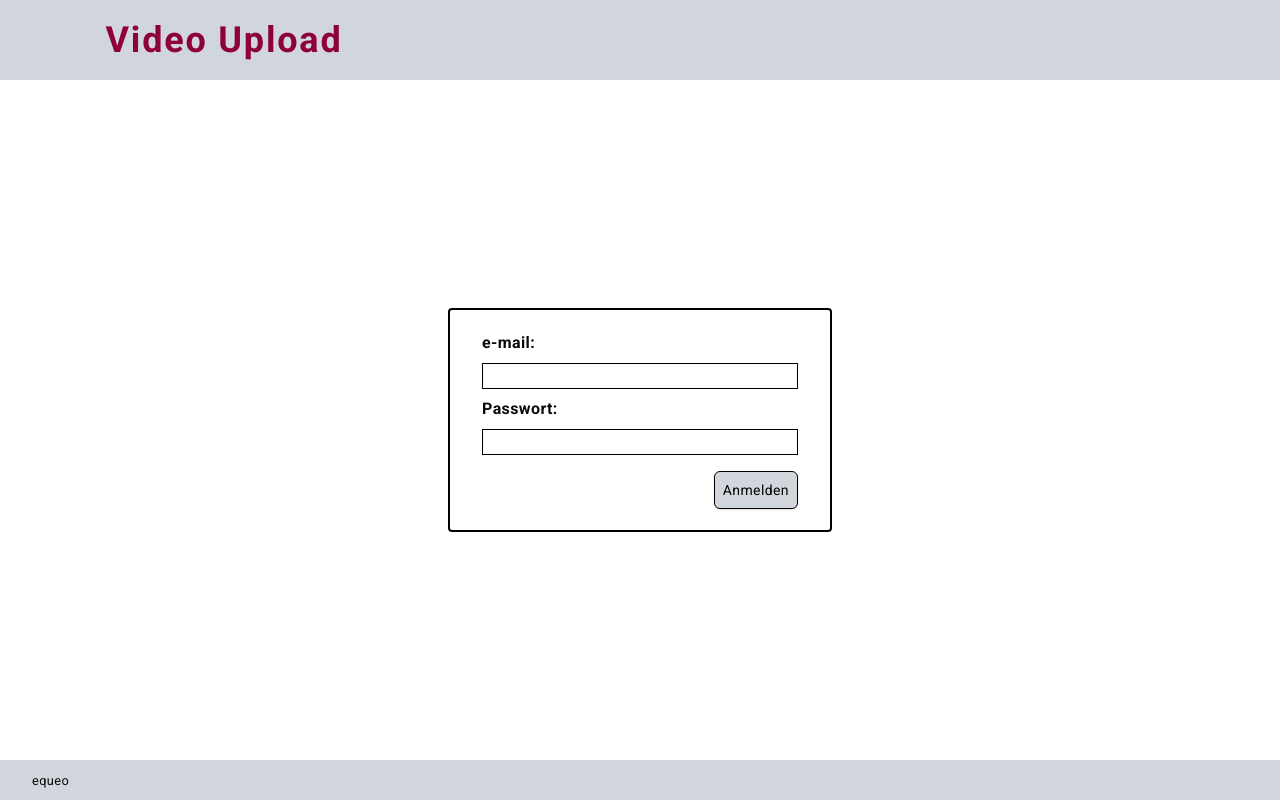
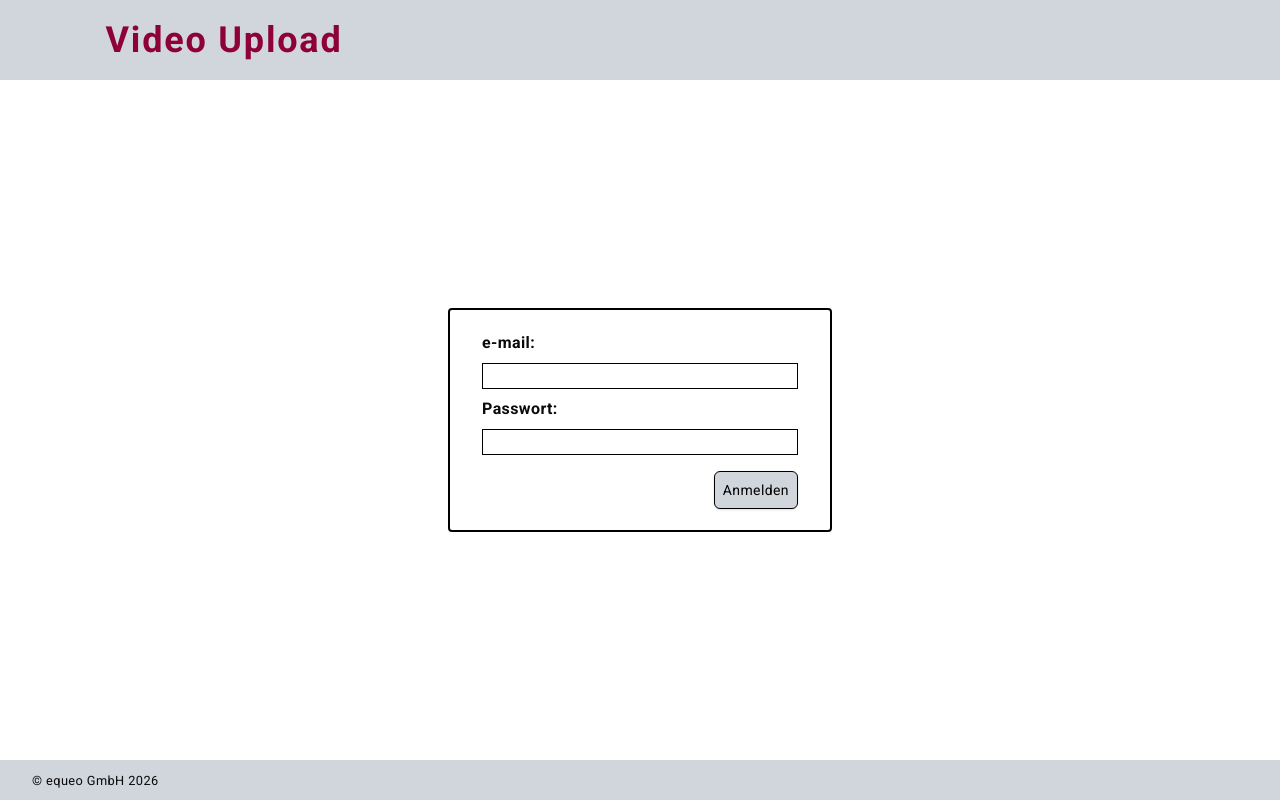
Before and after one commit to lenalarissa/ergo-video-upload, a React (Vite) app: page /videotable in a window 1280 px wide. Built offline with nearby package versions, Linux system fonts and the light colour scheme; no server answers.

Commit message:
add footer info

```diff
--- a/src/components/layout/Footer.jsx
+++ b/src/components/layout/Footer.jsx
@@ -1,7 +1,7 @@
 export default function Footer() {
   return (
     <footer className="bg-gray-300 px-8 py-2">
-      <small>equeo</small>
+      <small>© equeo GmbH 2026</small>
     </footer>
   );
 }
```
